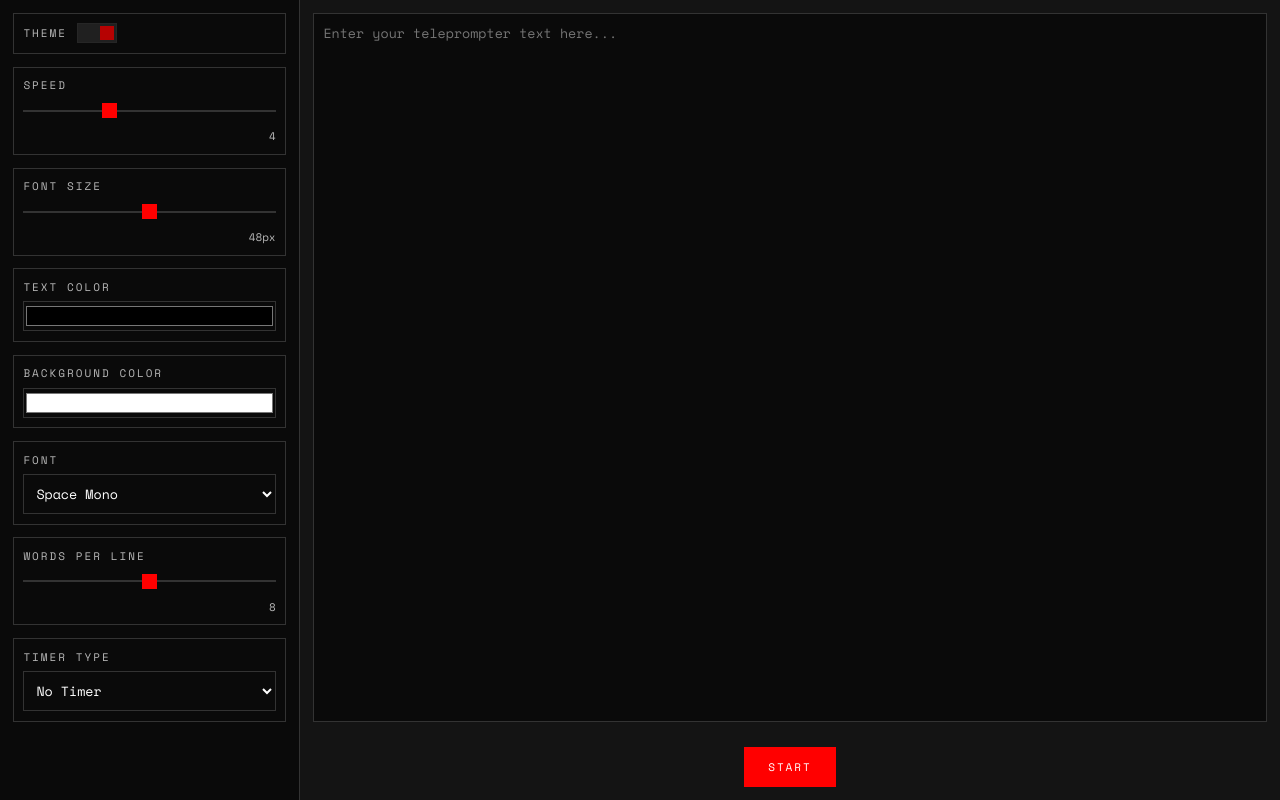
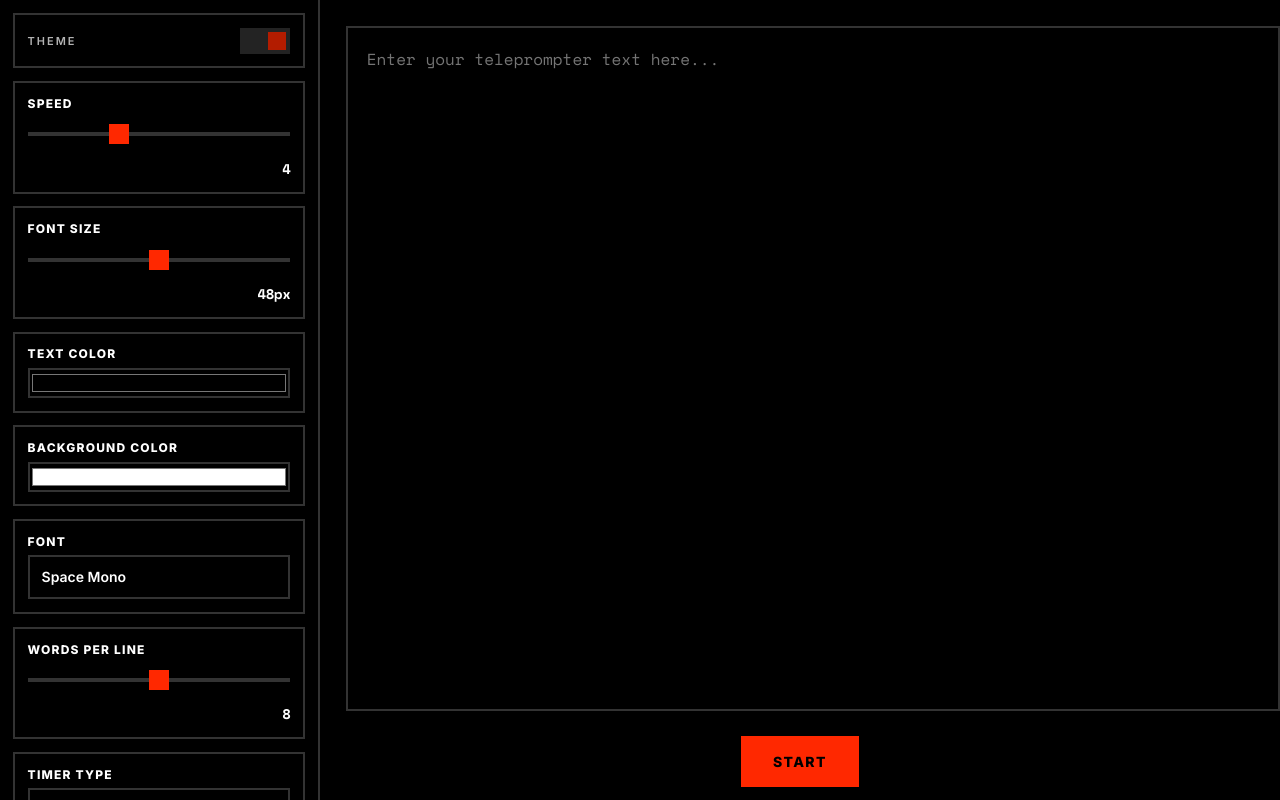
Before and after one commit to callmevg/teleprompter, a plain HTML site: page Teleprompter.html in a window 1280 px wide. Drawn offline with nearby package versions, Linux system fonts and the light colour scheme.

Commit message:
Theme fixes

```diff
--- a/Teleprompter.html
+++ b/Teleprompter.html
@@ -4,50 +4,52 @@
     <meta charset="UTF-8">
     <meta name="viewport" content="width=device-width, initial-scale=1.0">
     <title>Teleprompter</title>
-    <link rel="stylesheet" href="https://fonts.googleapis.com/css2?family=Inter:wght@400;700&family=Poppins:wght@400;700&family=Space+Mono:wght@400;700&family=Roboto+Mono:wght@400;700&family=IBM+Plex+Mono:wght@400;700&display=swap">
+    <link rel="stylesheet" href="https://fonts.googleapis.com/css2?family=Space+Mono:wght@400;700&family=Inter:wght@600;800&display=swap">
     <style>
         :root[data-theme="dark"] {
-            --base-color: #141414;
+            --base-color: #000000;
             --text-color: #ffffff;
-            --accent: #ff0000;
-            --gray-light: #2a2a2a;
-            --gray-dark: #0a0a0a;
+            --accent: #ff2800;
+            --gray-light: #222222;
+            --gray-dark: #111111;
             --border-color: #333333;
             --spacing-unit: clamp(8px, 1vw, 20px);
-            --sidebar-width: 300px;
+            --sidebar-width: 320px;
         }
 
         :root[data-theme="light"] {
             --base-color: #ffffff;
-            --text-color: #141414;
-            --accent: #ff0000;
-            --gray-light: #f0f0f0;
-            --gray-dark: #e0e0e0;
-            --border-color: #cccccc;
+            --text-color: #000000;
+            --accent: #ff2800;
+            --gray-light: #f5f5f5;
+            --gray-dark: #eeeeee;
+            --border-color: #000000;
             --spacing-unit: clamp(8px, 1vw, 20px);
-            --sidebar-width: 300px;
+            --sidebar-width: 320px;
         }
 
         body {
-            font-family: 'Space Mono', monospace;
+            font-family: 'Inter', sans-serif;
             margin: 0;
             padding: 0;
             background-color: var(--base-color);
             color: var(--text-color);
             min-height: 100vh;
             display: flex;
+            font-weight: 600;
+            letter-spacing: -0.02em;
         }
 
         .sidebar {
             width: var(--sidebar-width);
-            background: var(--gray-dark);
+            background: var(--base-color);
             height: 100vh;
             position: fixed;
             left: 0;
             top: 0;
             transform: translateX(0);
             transition: transform 0.3s ease;
-            border-right: 1px solid var(--border-color);
+            border-right: 2px solid var(--border-color);
             z-index: 1000;
             display: flex;
             flex-direction: column;
@@ -64,37 +66,36 @@
 
         .sidebar-toggle {
             position: absolute;
-            right: -40px;
-            top: 20px;
-            width: 40px;
-            height: 40px;
-            background: var(--gray-dark);
-            border: 1px solid var(--border-color);
-            border-radius: 0;
+            right: -50px;
+            top: var(--spacing-unit);
+            width: 50px;
+            height: 50px;
+            background: var(--base-color);
+            border: 2px solid var(--border-color);
+            color: var(--text-color);
             cursor: pointer;
-            color: var(--text-color);
             display: flex;
             align-items: center;
             justify-content: center;
-            font-family: inherit;
-            font-size: 20px;
+            font-size: 24px;
+            font-weight: 800;
         }
 
         .control-group {
             display: flex;
             flex-direction: column;
             gap: calc(var(--spacing-unit) * 0.5);
-            padding: calc(var(--spacing-unit) * 0.75);
-            border: 1px solid var(--border-color);
-            background: var(--gray-dark);
+            padding: calc(var(--spacing-unit) * 1);
+            border: 2px solid var(--border-color);
+            background: var(--base-color);
         }
 
         .control-group label {
-            font-size: 11px;
+            font-size: 12px;
             text-transform: uppercase;
-            letter-spacing: 2px;
+            letter-spacing: 0.1em;
             color: var(--text-color);
-            opacity: 0.7;
+            font-weight: 800;
         }
 
         .main-content {
@@ -122,12 +123,14 @@
             width: 100%;
             max-width: 100%;
             resize: none;
-            border: 1px solid var(--border-color);
-            background: var(--gray-dark);
-            padding: calc(var(--spacing-unit) * 0.75);
-            font-family: inherit;
+            border: 2px solid var(--border-color);
+            background: var(--base-color);
+            padding: calc(var(--spacing-unit) * 1.5);
+            font-family: 'Space Mono', monospace;
             color: var(--text-color);
-            margin-bottom: var(--spacing-unit);
+            font-size: 16px;
+            line-height: 1.6;
+            margin: var(--spacing-unit);
             box-sizing: border-box;
         }
 
@@ -158,12 +161,14 @@
 
         .teleprompter-container .button-container {
             position: fixed;
-            bottom: 20px;
+            bottom: var(--spacing-unit);
             left: 50%;
             transform: translateX(-50%);
-            background: var(--gray-dark);
-            padding: 10px 20px;
-            border: 1px solid var(--border-color);
+            display: flex;
+            gap: calc(var(--spacing-unit) * 0.5);
+            padding: calc(var(--spacing-unit) * 0.75);
+            background: var(--base-color);
+            border: 2px solid var(--border-color);
             opacity: 0.3;
             transition: opacity 0.3s ease;
         }
@@ -173,21 +178,22 @@
         }
 
         .control-button {
-            background: var(--gray-dark);
-            border: 1px solid var(--border-color);
+            background: var(--base-color);
+            border: 2px solid var(--border-color);
             color: var(--text-color);
             cursor: pointer;
-            padding: 12px 24px;
+            padding: 15px 30px;
             font-family: inherit;
             text-transform: uppercase;
-            letter-spacing: 2px;
-            font-size: 11px;
+            letter-spacing: 0.1em;
+            font-size: 14px;
+            font-weight: 800;
             transition: all 0.2s ease;
             white-space: nowrap;
         }
 
         .control-button:hover {
-            background: var(--gray-light);
+            background: var(--border-color);
         }
 
         .control-button:active {
@@ -196,30 +202,32 @@
 
         .control-button.accent {
             background: var(--accent);
-            color: var(--text-color);
-            border: none;
+            border-color: var(--accent);
+            color: var(--base-color);
         }
 
         .control-button.accent:hover {
-            background: #cc0000;
+            background: var(--text-color);
+            border-color: var(--text-color);
         }
 
         input[type="range"] {
             -webkit-appearance: none;
             width: 100%;
-            height: 2px;
+            height: 4px;
             background: var(--border-color);
             outline: none;
-            margin: 10px 0;
+            margin: 15px 0;
         }
 
         input[type="range"]::-webkit-slider-thumb {
             -webkit-appearance: none;
-            width: 15px;
-            height: 15px;
+            width: 20px;
+            height: 20px;
             background: var(--accent);
             cursor: pointer;
             border: none;
+            border-radius: 0;
         }
 
         input[type="color"] {
@@ -227,21 +235,21 @@
             width: 100%;
             height: 30px;
             padding: 0;
-            border: 1px solid var(--border-color);
-            background: var(--gray-dark);
+            border: 2px solid var(--border-color);
+            background: var(--base-color);
         }
 
         .value-display {
             text-align: right;
-            font-family: inherit;
-            font-size: 11px;
+            font-family: 'Space Mono', monospace;
+            font-size: 14px;
             color: var(--text-color);
-            opacity: 0.7;
+            font-weight: 700;
         }
 
         @media (max-width: 768px) {
             :root {
-                --sidebar-width: 260px;
+                --sidebar-width: 280px;
                 --spacing-unit: 8px;
             }
 
@@ -250,8 +258,8 @@
             }
 
             .control-button {
-                padding: 8px 16px;
-                font-size: 10px;
+                padding: 12px 24px;
+                font-size: 12px;
             }
 
             .control-group label {
@@ -265,7 +273,7 @@
 
         @media (max-width: 480px) {
             :root {
-                --sidebar-width: 240px;
+                --sidebar-width: 260px;
             }
 
             .sidebar {
@@ -320,10 +328,10 @@
         .theme-toggle {
             display: flex;
             align-items: center;
-            gap: 10px;
-            padding: calc(var(--spacing-unit) * 0.75);
-            border: 1px solid var(--border-color);
-            background: var(--gray-dark);
+            justify-content: space-between;
+            padding: calc(var(--spacing-unit));
+            border: 2px solid var(--border-color);
+            background: var(--base-color);
             cursor: pointer;
             user-select: none;
         }
@@ -340,8 +348,8 @@
         .switch {
             position: relative;
             display: inline-block;
-            width: 40px;
-            height: 20px;
+            width: 50px;
+            height: 26px;
         }
 
         .switch input {
@@ -357,16 +365,16 @@
             left: 0;
             right: 0;
             bottom: 0;
-            background-color: var(--gray-light);
+            background-color: var(--border-color);
             transition: .4s;
-            border: 1px solid var(--border-color);
+            border: 2px solid var(--border-color);
         }
 
         .slider:before {
             position: absolute;
             content: "";
-            height: 14px;
-            width: 14px;
+            height: 18px;
+            width: 18px;
             left: 2px;
             bottom: 2px;
             background-color: var(--accent);
@@ -374,7 +382,7 @@
         }
 
         input:checked + .slider:before {
-            transform: translateX(20px);
+            transform: translateX(24px);
         }
 
         /* Prevent text overflow in all containers */
@@ -385,12 +393,16 @@
 
         .font-select {
             width: 100%;
-            padding: 8px;
-            background: var(--gray-dark);
-            border: 1px solid var(--border-color);
+            padding: 12px;
+            background: var(--base-color);
+            border: 2px solid var(--border-color);
             color: var(--text-color);
             font-family: inherit;
+            font-weight: 600;
+            font-size: 14px;
             cursor: pointer;
+            appearance: none;
+            border-radius: 0;
         }
 
         .font-select option {
@@ -423,19 +435,25 @@
             box-sizing: border-box;
         }
 
+        .preview-content h1 {
+            font-weight: 800;
+            line-height: 1.6;
+        }
+
         .timer-display {
             position: fixed;
-            top: 20px;
-            right: 20px;
-            background: var(--gray-dark);
-            padding: 15px 20px;
-            border: 1px solid var(--border-color);
+            top: var(--spacing-unit);
+            right: var(--spacing-unit);
+            background: var(--base-color);
+            padding: 20px 25px;
+            border: 2px solid var(--border-color);
             font-family: 'Space Mono', monospace;
-            font-size: 24px;
+            font-size: 32px;
             color: var(--text-color);
             z-index: 2001;
             opacity: 0.3;
             transition: opacity 0.3s ease;
+            letter-spacing: 0.1em;
         }
 
         .timer-display:hover {
@@ -443,13 +461,18 @@
         }
 
         .timer-input {
-            background: var(--gray-dark);
-            border: 1px solid var(--border-color);
+            background: var(--base-color);
+            border: 2px solid var(--border-color);
             color: var(--text-color);
             font-family: inherit;
-            padding: 5px;
+            padding: 12px;
             width: 60px;
             text-align: center;
+            font-weight: 600;
+            font-size: 14px;
+            cursor: pointer;
+            appearance: none;
+            border-radius: 0;
         }
 
         .timer-group {
```
